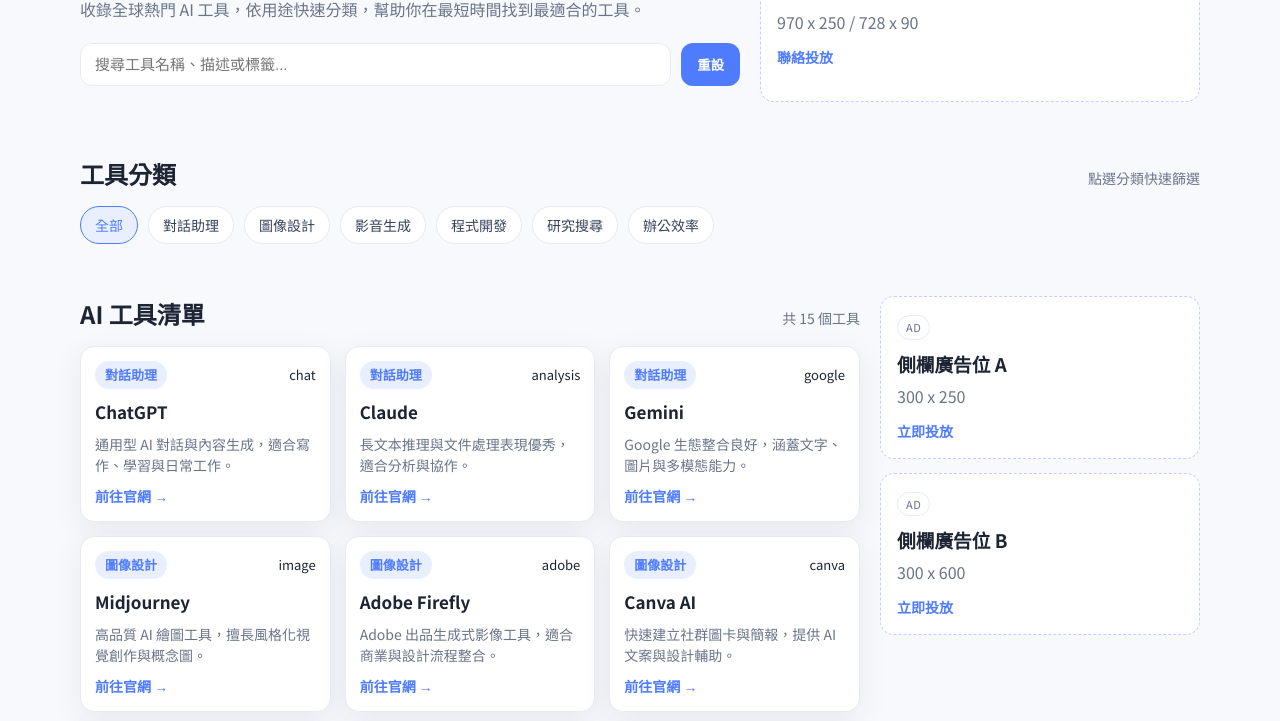
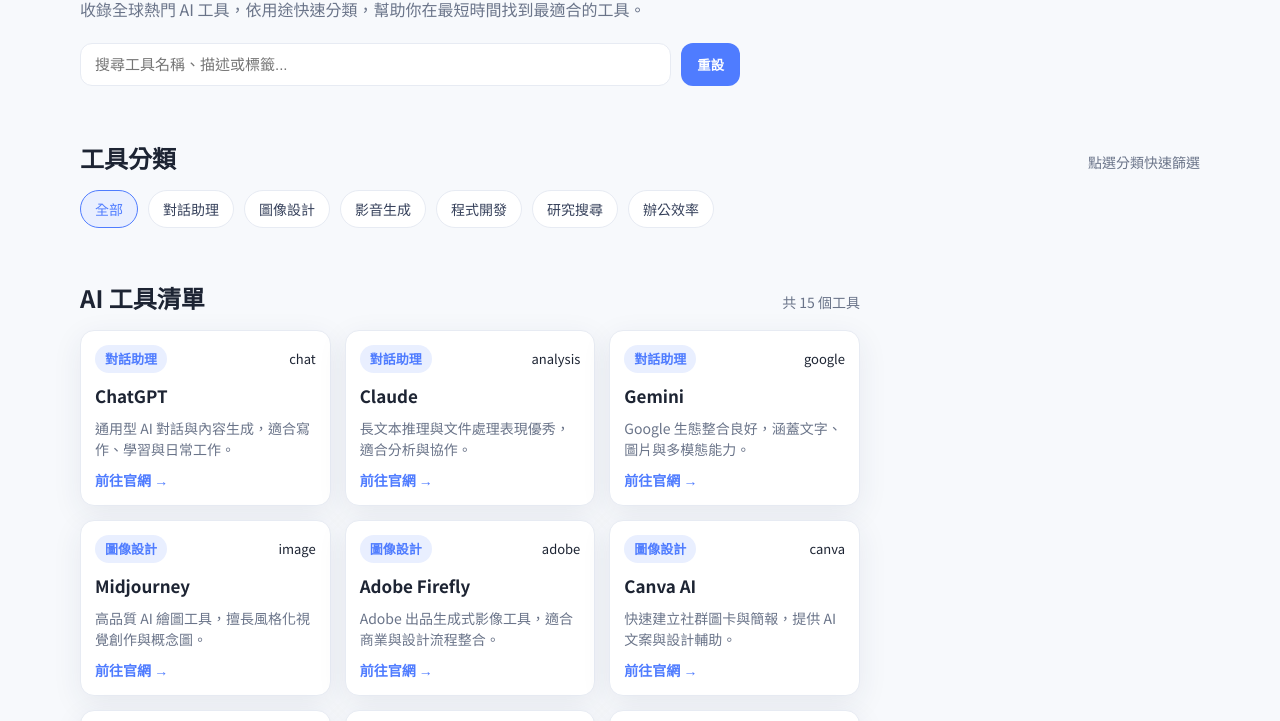
Before and after one commit to twoha205208/AI-tool-NAVIGATION, a plain HTML site: page index.html in a window 1280 px wide. Shown: the part 191-912 px from the top of the page. Drawn offline with Linux system fonts and the light colour scheme.

Commit message:
Update index.html

```diff
--- a/index.html
+++ b/index.html
@@ -47,12 +47,6 @@
               <button id="resetBtn" type="button">重設</button>
             </div>
           </div>
-          <aside class="ad-slot ad-slot--hero">
-            <p class="ad-tag">AD</p>
-            <h3>頂部橫幅廣告位</h3>
-            <p>970 x 250 / 728 x 90</p>
-            <a href="#">聯絡投放</a>
-          </aside>
         </div>
       </section>
 
@@ -75,21 +69,6 @@
             </div>
             <div id="toolGrid" class="tool-grid"></div>
           </div>
-
-          <aside class="sidebar">
-            <div class="ad-slot">
-              <p class="ad-tag">AD</p>
-              <h3>側欄廣告位 A</h3>
-              <p>300 x 250</p>
-              <a href="#">立即投放</a>
-            </div>
-            <div class="ad-slot">
-              <p class="ad-tag">AD</p>
-              <h3>側欄廣告位 B</h3>
-              <p>300 x 600</p>
-              <a href="#">立即投放</a>
-            </div>
-          </aside>
         </div>
       </section>
 
```
